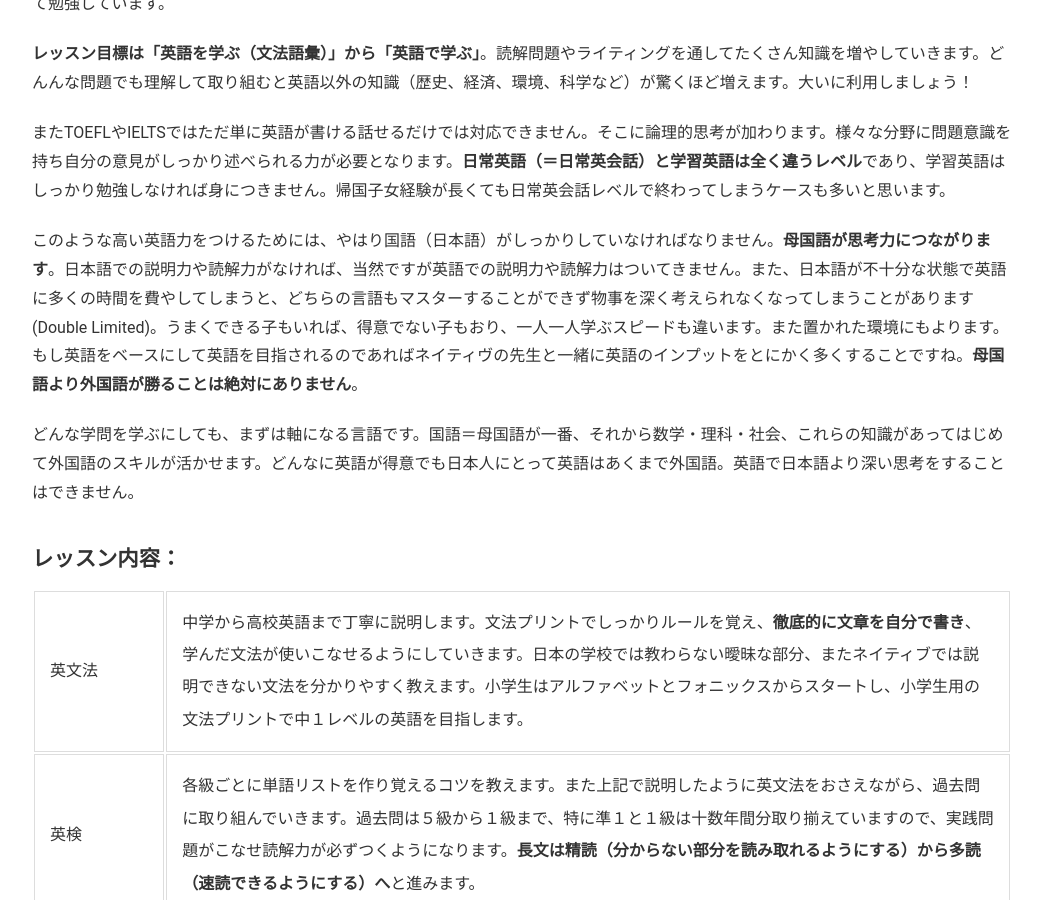
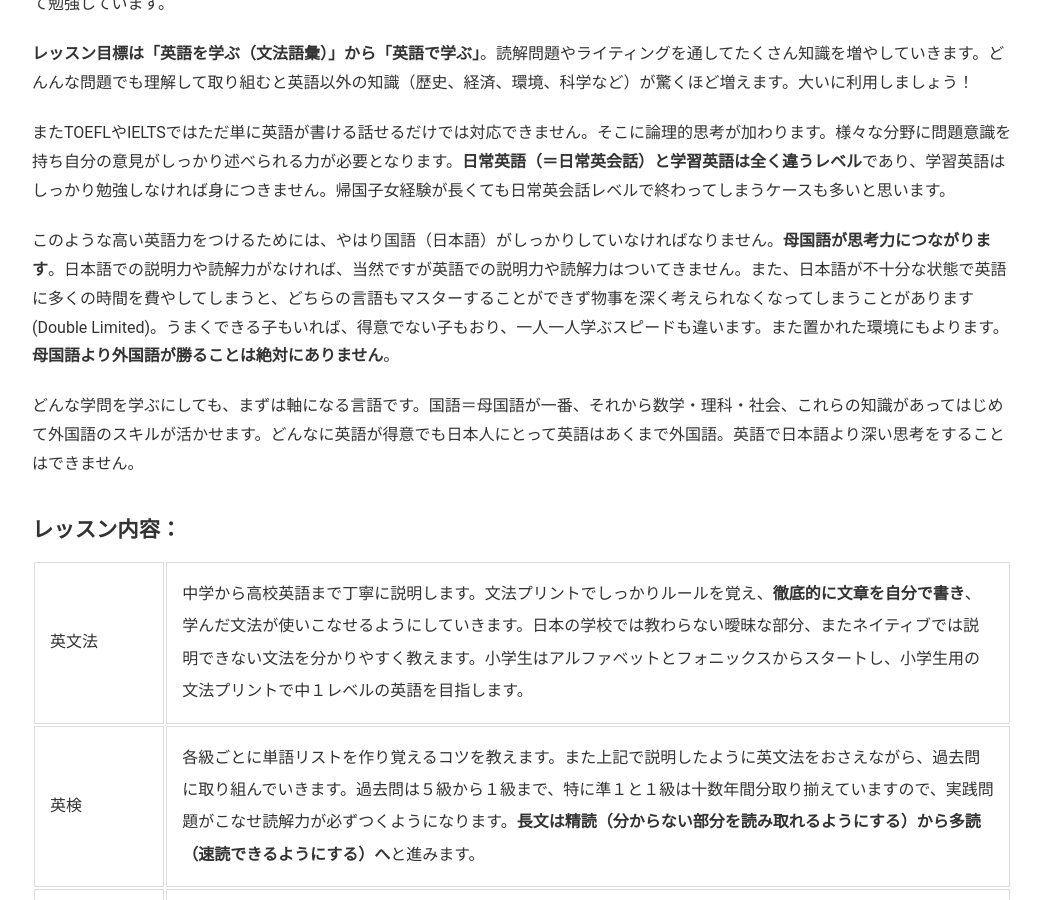
Before and after one commit to phocean/akispace, a Jekyll site: the page built from lessons.md, in a window 1280 px wide and 900 px high, scrolled down 881 px. Shown: the whole window, without its empty margins (118-1159 px from the left). Built offline with Jekyll 4.4.1, drawn with Linux system fonts in a browser that asks for light colours.

Commit message:
Update lessons.md

```diff
--- a/lessons.md
+++ b/lessons.md
@@ -26,7 +26,7 @@ description: オンライン英語家庭教師　小学生から大学生まで
 
 またTOEFLやIELTSではただ単に英語が書ける話せるだけでは対応できません。そこに論理的思考が加わります。様々な分野に問題意識を持ち自分の意見がしっかり述べられる力が必要となります。**日常英語（＝日常英会話）と学習英語は全く違うレベル**であり、学習英語はしっかり勉強しなければ身につきません。帰国子女経験が長くても日常英会話レベルで終わってしまうケースも多いと思います。
 
-このような高い英語力をつけるためには、やはり国語（日本語）がしっかりしていなければなりません。**母国語が思考力につながります**。日本語での説明力や読解力がなければ、当然ですが英語での説明力や読解力はついてきません。また、日本語が不十分な状態で英語に多くの時間を費やしてしまうと、どちらの言語もマスターすることができず物事を深く考えられなくなってしまうことがあります(Double Limited)。うまくできる子もいれば、得意でない子もおり、一人一人学ぶスピードも違います。また置かれた環境にもよります。もし英語をベースにして英語を目指されるのであればネイティヴの先生と一緒に英語のインプットをとにかく多くすることですね。**母国語より外国語が勝ることは絶対にありません**。
+このような高い英語力をつけるためには、やはり国語（日本語）がしっかりしていなければなりません。**母国語が思考力につながります**。日本語での説明力や読解力がなければ、当然ですが英語での説明力や読解力はついてきません。また、日本語が不十分な状態で英語に多くの時間を費やしてしまうと、どちらの言語もマスターすることができず物事を深く考えられなくなってしまうことがあります(Double Limited)。うまくできる子もいれば、得意でない子もおり、一人一人学ぶスピードも違います。また置かれた環境にもよります。**母国語より外国語が勝ることは絶対にありません**。
 
 どんな学問を学ぶにしても、まずは軸になる言語です。国語＝母国語が一番、それから数学・理科・社会、これらの知識があってはじめて外国語のスキルが活かせます。どんなに英語が得意でも日本人にとって英語はあくまで外国語。英語で日本語より深い思考をすることはできません。
 
```
